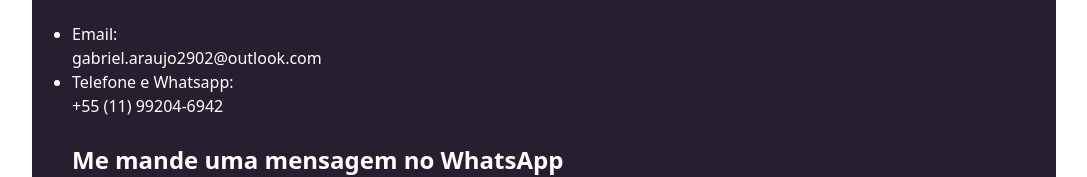
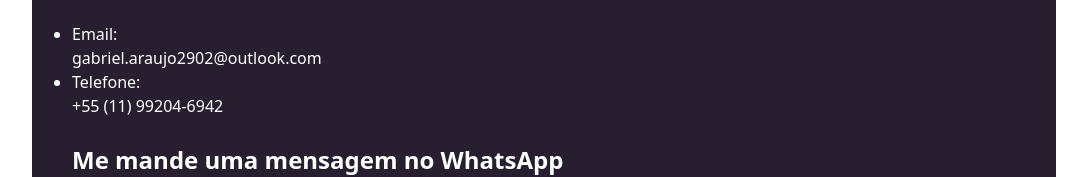
Before and after one commit to theMyntt/MyPortfolio, a React (Vite) app: page /contact in a window 1280 px wide. Shown: the part 172-349 px from the top of the page, without its empty margins (96-1183 px from the left). Built offline with nearby package versions, Linux system fonts and the light colour scheme.

Commit message:
fix: incoerência textual

```diff
--- a/src/pages/Contact/index.jsx
+++ b/src/pages/Contact/index.jsx
@@ -15,7 +15,7 @@ export default function Contact() {
           <p>Achou meu perfil interessante? Aqui abaixo deixarei minhas principais formas de contato!</p> <br />
           <ul>
             <li>Email: <br/> gabriel.araujo2902@outlook.com</li>
-            <li>Telefone e Whatsapp: <br /> +55 (11) 99204-6942</li>
+            <li>Telefone: <br /> +55 (11) 99204-6942</li>
           </ul>
         </article> <br />
         <div>
```
